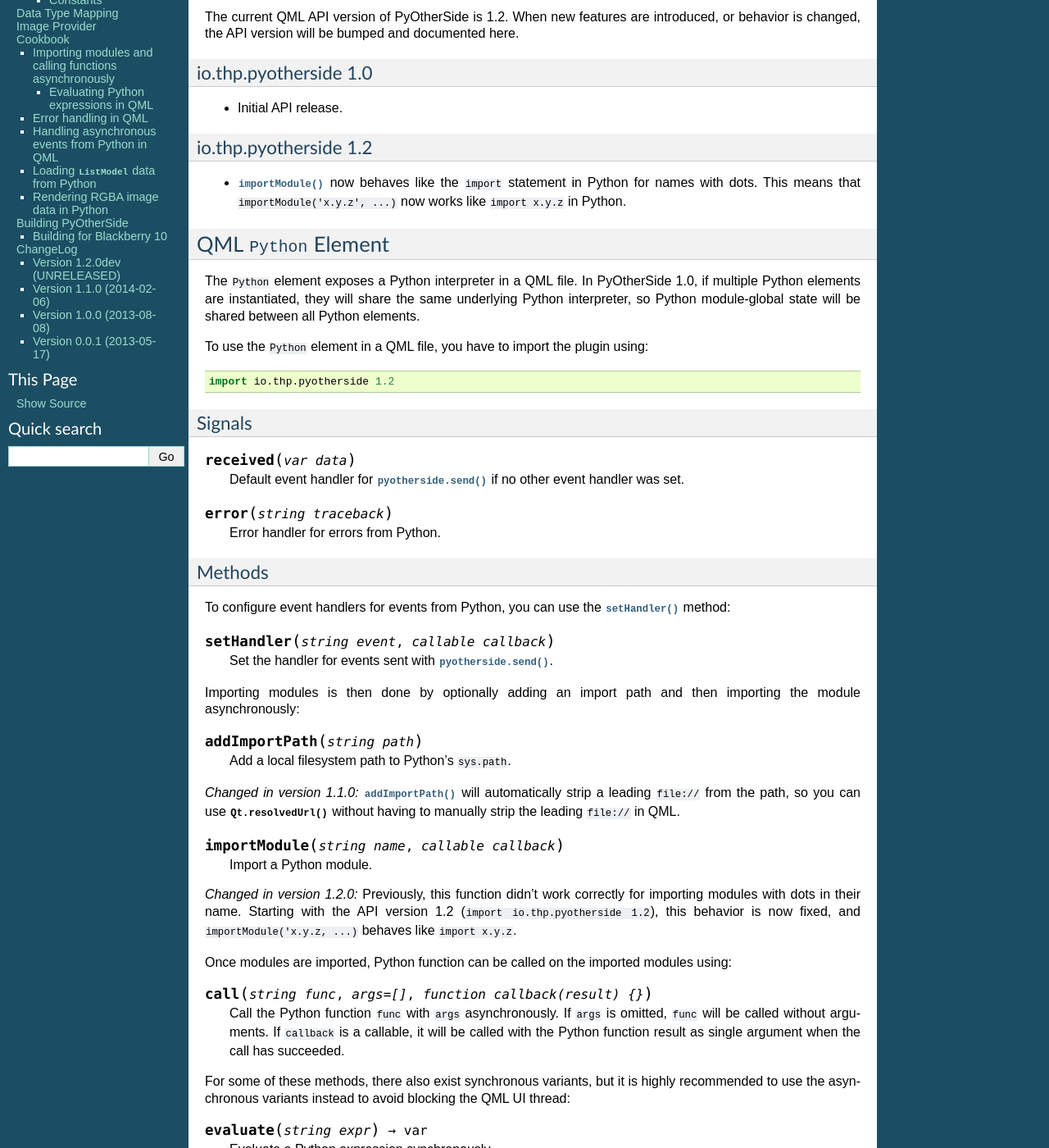
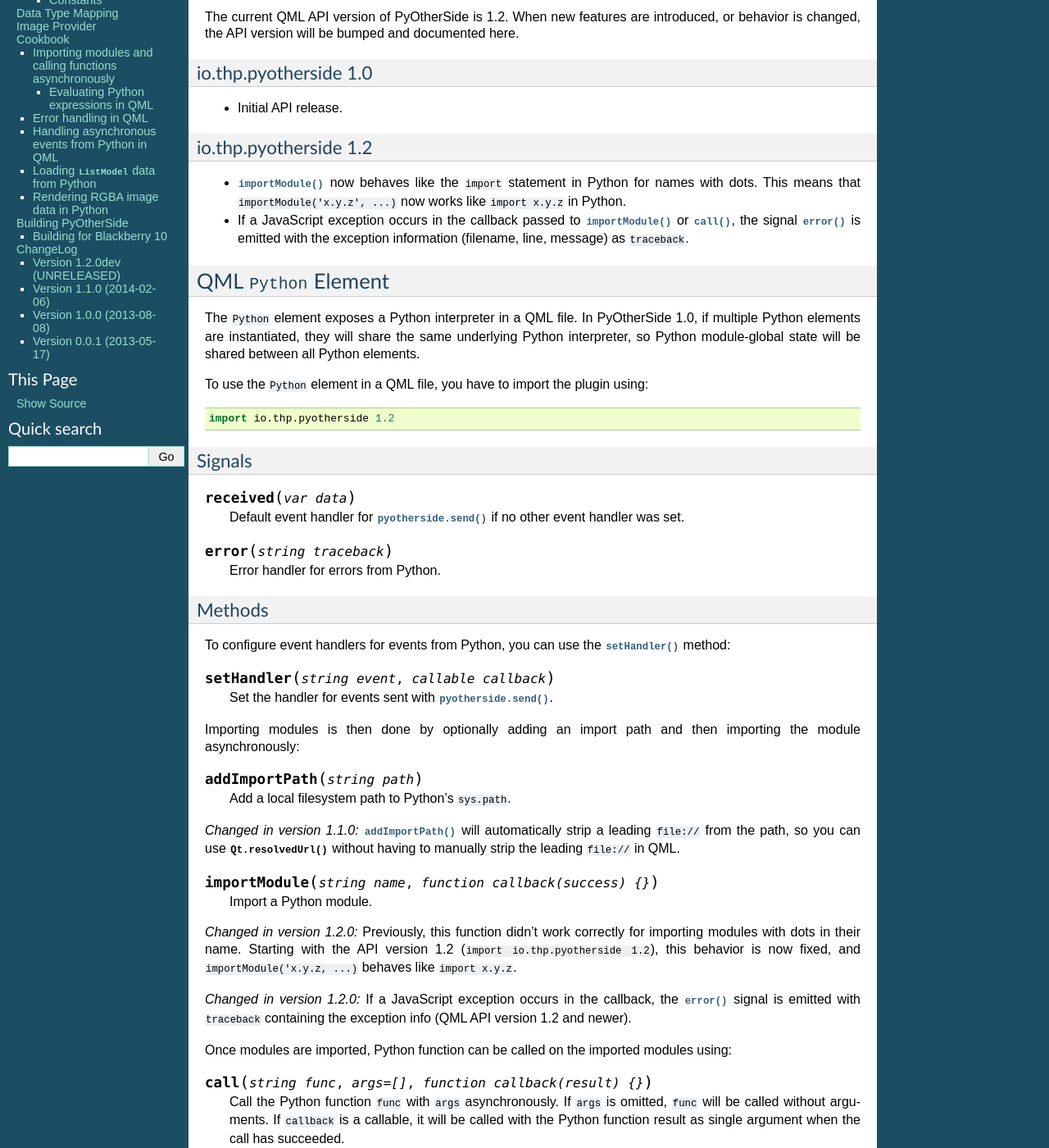
Before and after one commit to thp/pyotherside, a Sphinx documentation site: the page built from docs/index.rst, in a window 1280 px wide and 1400 px high, scrolled down 514 px. Shown: the whole window at 82% size. Built offline with Sphinx 7.4.7, drawn with Linux system fonts in a browser that asks for light colours; some of the changed text lies outside the part shown.

Commit message:
QML API 1.2: Handle JS exceptions in callbacks from Python
Also improve error message in pyotherside.send() callback handler
to include filename and line number.

```diff
--- a/docs/index.rst
+++ b/docs/index.rst
@@ -43,6 +43,10 @@
 * :func:`importModule` now behaves like the ``import`` statement in Python
   for names with dots. This means that ``importModule('x.y.z', ...)`` now
   works like ``import x.y.z`` in Python.
+
+* If a JavaScript exception occurs in the callback passed to
+  :func:`importModule` or :func:`call`, the signal :func:`error` is emitted
+  with the exception information (filename, line, message) as ``traceback``.
 
 QML ``Python`` Element
 ----------------------
@@ -92,7 +96,7 @@
     ``file://`` from the path, so you can use :func:`Qt.resolvedUrl()`
     without having to manually strip the leading ``file://`` in QML.
 
-.. function:: importModule(string name, callable callback)
+.. function:: importModule(string name, function callback(success) {})
 
     Import a Python module.
 
@@ -101,6 +105,11 @@
     modules with dots in their name. Starting with the API version 1.2
     (``import io.thp.pyotherside 1.2``), this behavior is now fixed,
     and ``importModule('x.y.z, ...)`` behaves like ``import x.y.z``.
+
+.. versionchanged:: 1.2.0
+    If a JavaScript exception occurs in the callback, the :func:`error`
+    signal is emitted with ``traceback`` containing the exception info
+    (QML API version 1.2 and newer).
 
 Once modules are imported, Python function can be called on the
 imported modules using:
@@ -111,6 +120,11 @@
     If ``args`` is omitted, ``func`` will be called without arguments.
     If ``callback`` is a callable, it will be called with the Python
     function result as single argument when the call has succeeded.
+
+.. versionchanged:: 1.2.0
+    If a JavaScript exception occurs in the callback, the :func:`error`
+    signal is emitted with ``traceback`` containing the exception info
+    (QML API version 1.2 and newer).
 
 For some of these methods, there also exist synchronous variants, but it is
 highly recommended to use the asynchronous variants instead to avoid blocking
@@ -698,6 +712,8 @@
 
 * Introduced versioned QML imports for API change.
 * QML API 1.2: Change :func:`importModule` behavior for imports with dots.
+* QML API 1.2: Emit :func:`error` when JavaScript callbacks passed to
+  :func:`importModule` and :func:`call` throw an exception.
 
 Version 1.1.0 (2014-02-06)
 --------------------------
```
Also changed, not shown: 3 other files.
